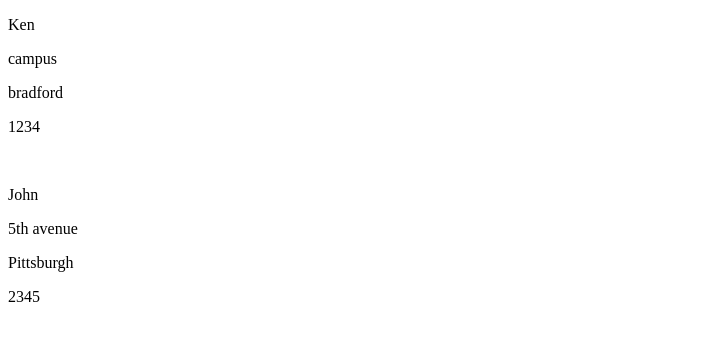
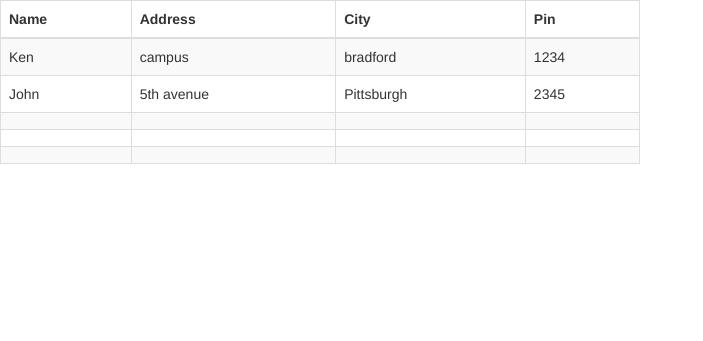
Before and after one commit to pittcist/cist1310spring2022, a Flask app: page /list/ in a window 1280 px wide. Shown: the top 341 px of the page, without its empty margins (0-703 px from the left). Run offline with Flask 2, Linux system fonts and the light colour scheme; data comes from the database, SQL or seed files in the repository; some libraries are stand-ins or nearby versions.

Commit message:
added table

```diff
--- a/templates/list.htm
+++ b/templates/list.htm
@@ -1,17 +1,30 @@
-<!DOCTYPE html>
-<html lang="en">
-<head>
-    <meta charset="UTF-8">
-    <meta name="viewport" content="width=device-width, initial-scale=1.0">
-    <title>Student Information</title>
-</head>
-<body>
-    {% for row in rows %}
-    <p> {{ row["name"] }}</p>
-    <p> {{ row["address"] }}</p>
-    <p> {{ row["city"] }}</p>
-    <p> {{ row["pin"] }}</p>
-    <br/>
-    {% endfor %}
-</body>
-</html>
+{% extends "bootstrap/base.html" %}
+{% block title %}This is an example page {% endblock %}
+
+
+{% block content %}
+<div class="table-responsive-sm" style="width: 50%;">
+    <table class="table table-striped table-bordered table-nonfluid" >
+        <thead class="thead-dark">
+        <tr>
+            <th>Name</th>
+            <th>Address</th>
+            <th>City</th>
+            <th>Pin</th>
+        </tr>
+    </thead>
+        {% for row in rows %}
+        <tr>
+            <td>{{ row["name"] }}</td>
+
+            <td>{{ row["address"] }}</td>
+
+            <td>{{ row["city"] }}</td>
+
+            <td>{{ row["pin"] }}</td>
+        </tr>
+        {% endfor %}
+
+    </table>
+</div>
+{% endblock %}
```
